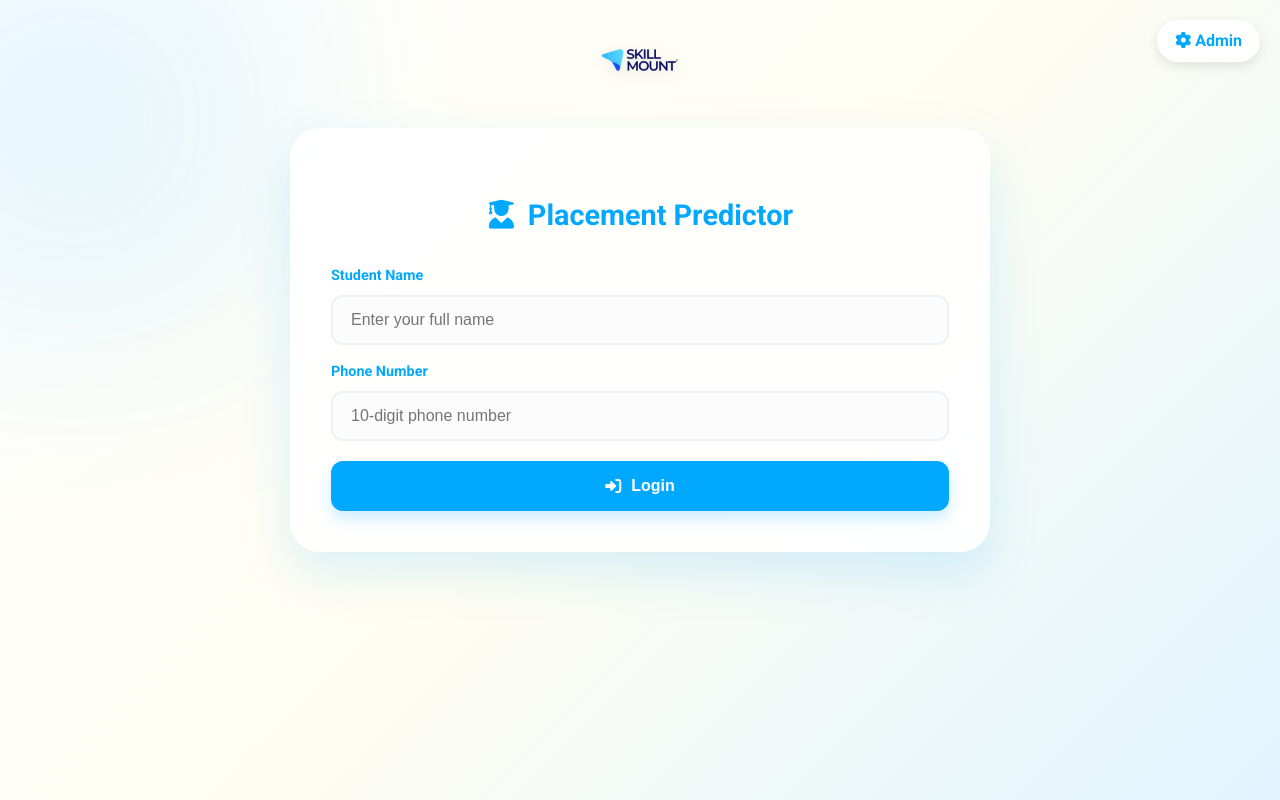
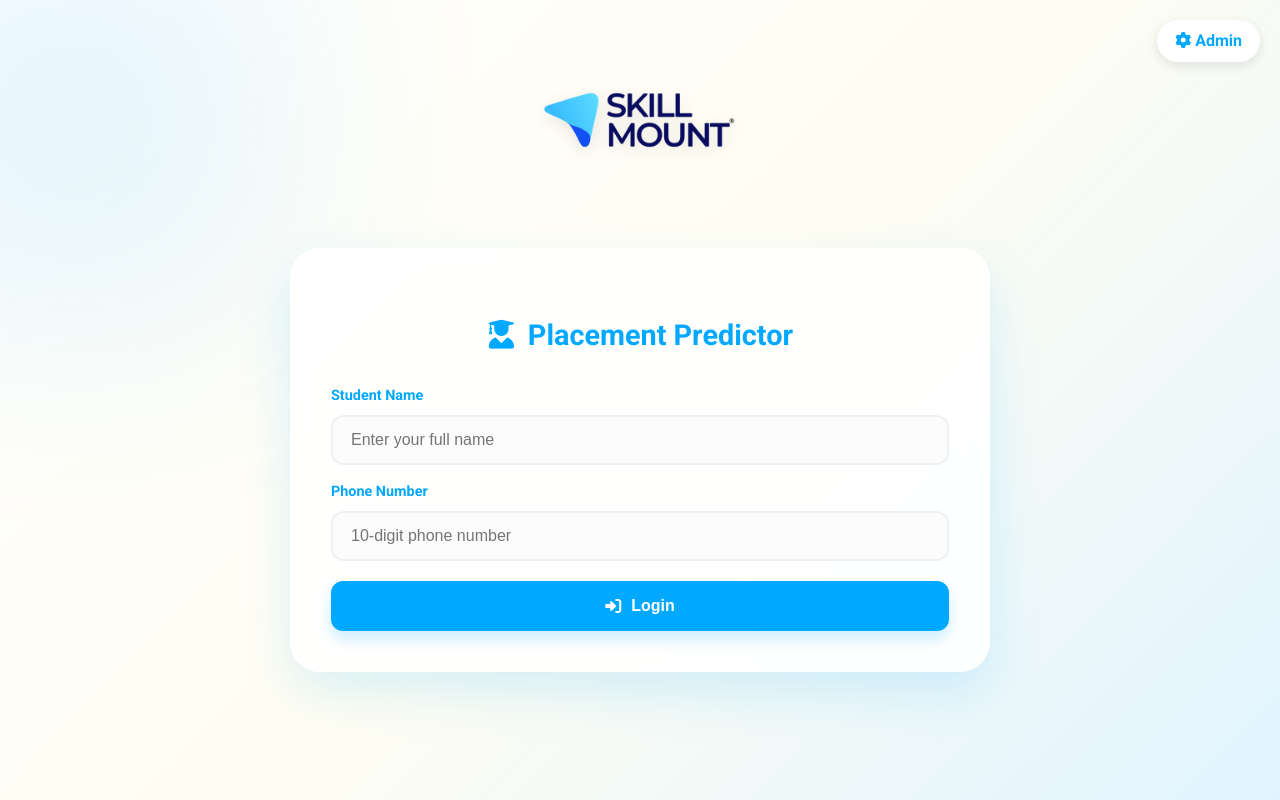
Before and after one commit to rasnasskillmount/Skillmount-placement-, a plain HTML site: page index.html in a window 1280 px wide. Drawn offline with nearby package versions, Linux system fonts and the light colour scheme.

Commit message:
Fix HTML encoding and update logo size

```diff
--- a/index.html
+++ b/index.html
@@ -30,8 +30,6 @@
             position: relative;
             overflow-x: hidden;
         }
-
-        /* Animated Background Decor */
         body::before {
             content: "";
             position: fixed;
@@ -44,7 +42,7 @@
         }
 
         .logo { text-align: center; margin-bottom: 10px; }
-        .logo img { height: 80px; filter: drop-shadow(0 4px 8px rgba(0,0,0,0.1)); }
+        .logo img { height: 200px; filter: drop-shadow(0 4px 8px rgba(0,0,0,0.1)); }
 
         .box {
             max-width: 700px;
```
